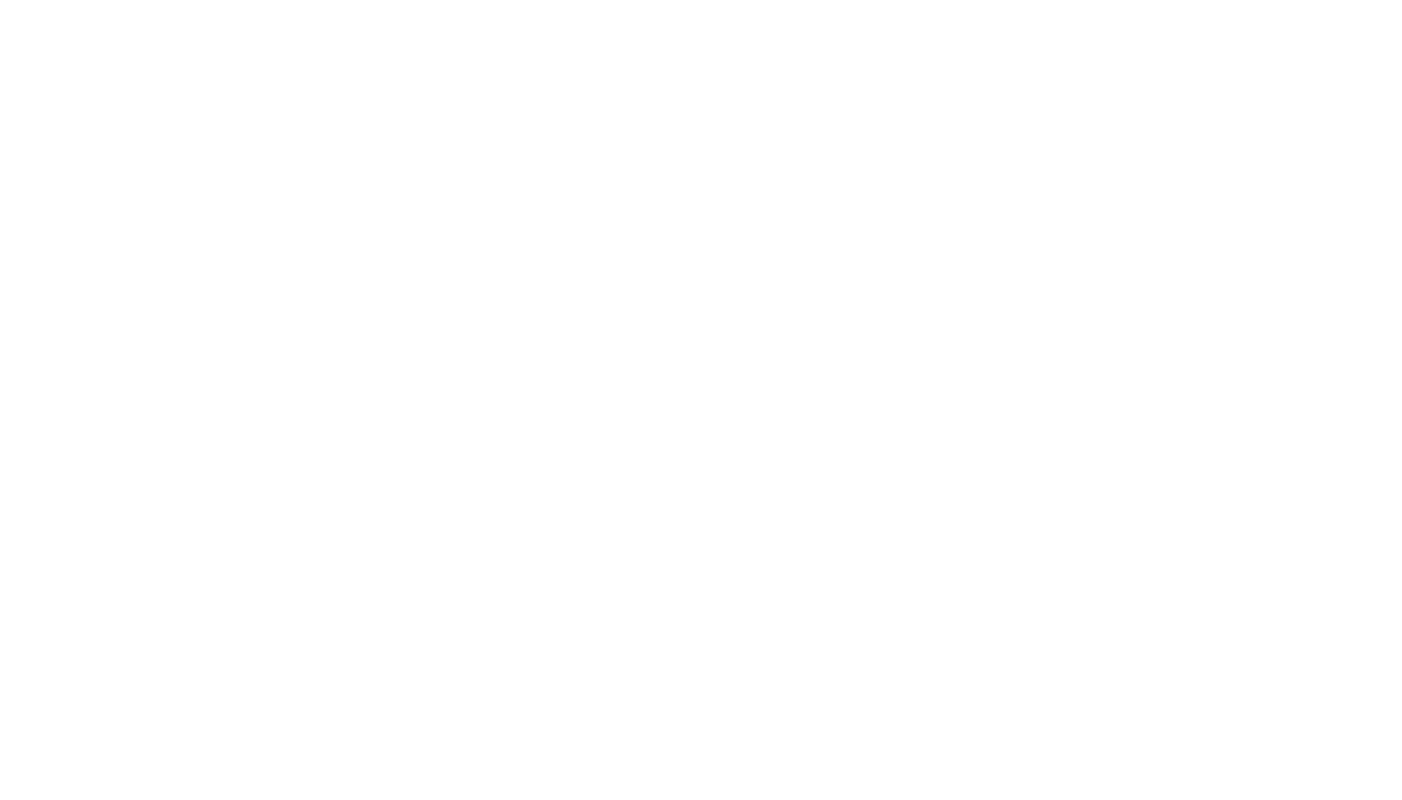
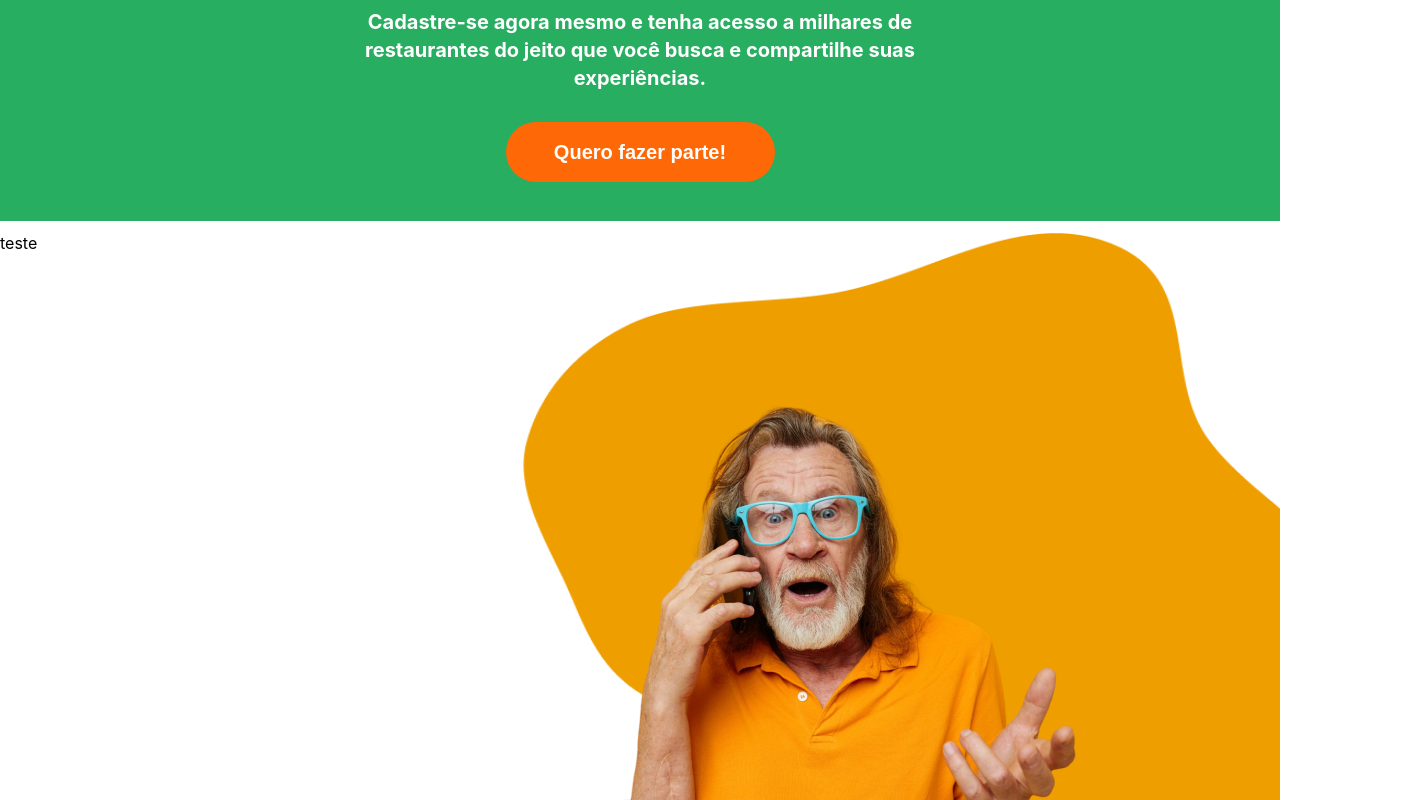
Before and after one commit to elenbrodt/bergamotta_frontend, a React (Create React App) app: page /sobrenos in a window 1280 px wide. Shown: the part 1720-2520 px from the top of the page, 1402 px wide, since content can reach past the window. Before the commit the page ends 1618 px from the top, so only its background shows below. Built offline with nearby package versions, Linux system fonts and the light colour scheme.

Commit message:
update: about styles index

```diff
--- a/src/pages/about/index.tsx
+++ b/src/pages/about/index.tsx
@@ -1,14 +1,12 @@
 import Header from "../../components/Header";
-import { Title, Title2, Text, Overlaid1, Orangebg1, Imgbody, UpperBody, UpperBodyLeft, BottonBody, BottonBodyLeft, BottonBodyRight } from './styles';
+import { Title, Title2, Text, Overlaid1, Orangebg1, Imgbody, UpperBody, UpperBodyLeft, BottonBody, BottonBodyLeft, BottonBodyRight, GreenBannerContainer, FormContainer, FormContainerRight, Orangebg2, Overlaid2 } from './styles';
 import bodyimg1 from "../../assets/imagesAbout/veg 001 1.png"
 import vector1 from "../../assets/imagesAbout/Vector1.png"
 import vector2 from "../../assets/imagesAbout/Vector2.png"
 import bodyimg2 from "../../assets/imagesAbout/Rectangle 62.png"
 import bodyimage3 from "../../assets/imagesAbout/persona 12 1.png"
 import Link from "../../components/Link";
-
-
-
+import GreenBanner from "../../components/GreenBanner";
 
 function About() {
     return (
@@ -44,10 +42,18 @@ function About() {
                         momento gastronômico do jeitinho que você procura.</Text>
                 </BottonBodyRight>
             </BottonBody>
-            <div>
-                <img src={vector2} alt="Fundo Laranja" />
-                <img src={bodyimage3} alt="Senhor Impressionado" />
-            </div>
+            <GreenBannerContainer>
+                <GreenBanner texto="Cadastre-se agora mesmo e tenha acesso a milhares de restaurantes do jeito que você busca e compartilhe suas experiências." />
+            </GreenBannerContainer>
+            <FormContainer>
+                <div>
+                    <form action="">teste</form>
+                </div>
+                <FormContainerRight>
+                    <Orangebg2 src={vector2} alt="Fundo Laranja" />
+                    <Overlaid2 src={bodyimage3} alt="Senhor Impressionado" />
+                </FormContainerRight>
+            </FormContainer>
         </section>
     );
 }
--- a/src/pages/about/styles.ts
+++ b/src/pages/about/styles.ts
@@ -38,7 +38,7 @@ height: 483px;
 export const Orangebg1 = styled.img`
 margin-top:-220px;
 margin-bottom: -220px;
-width: 898.4px;
+width: 808.4px;
 height: 1039.92px;
 `
 export const Overlaid1 = styled.img`
@@ -57,7 +57,9 @@ margin-bottom: 125px;
 export const UpperBodyLeft = styled.div`
 display: flex;
 flex-direction: column;
-justify-content: center
+justify-content: center;
+align-items: center;
+gap: 15px;
 `
 export const BottonBody = styled.div`
 display: flex;
@@ -82,3 +84,29 @@ margin-top: 100px;
 margin-bottom: 100px;
 background-color: ${colors.light_one};
 `
+export const GreenBannerContainer = styled.div`
+margin-top: 122px;
+`
+export const FormContainer = styled.div`
+display: flex;
+justify-content: space-between;
+margin-top: 12px;
+`
+export const FormContainerRight = styled.div`
+display: flex;
+position: relative;
+`
+
+export const Orangebg2 = styled.img`
+width: 780.88px;
+height: 662.04px;
+`
+export const Overlaid2 = styled.img`
+position: absolute;
+margin-top: 160px;
+margin-right: 160px;
+z-index: 1;
+width: 685px;
+height: 501px;
+float: inline-start;
+`
```
